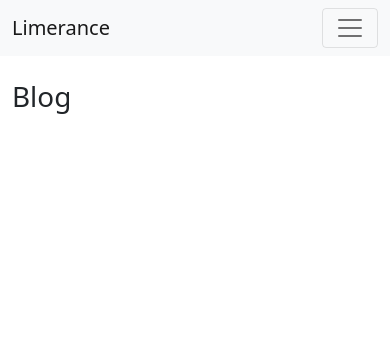
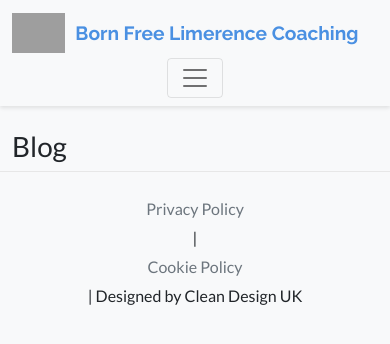
Before and after one commit to JesseRoss001/limerence, a Django app: page /blog/ in a window 390 px wide. Shown: the top 344 px of the page. Run offline with Django 5.2, Linux system fonts and the light colour scheme; grey boxes are pictures that could not be loaded.

Commit message:
basic navbar styled

```diff
--- a/limerance_project/limerance_project/settings.py
+++ b/limerance_project/limerance_project/settings.py
@@ -38,6 +38,7 @@ INSTALLED_APPS = [
     'django.contrib.messages',
     'django.contrib.staticfiles',
     'main',
+
 ]
 
 MIDDLEWARE = [
--- a/limerance_project/templates/base.html
+++ b/limerance_project/templates/base.html
@@ -1,3 +1,4 @@
+{% load static %}
 <!DOCTYPE html>
 <html lang="en">
 <head>
@@ -5,16 +6,88 @@
     <meta name="viewport" content="width=device-width, initial-scale=1.0">
     <title>{% block title %}Limerance{% endblock %}</title>
     <link href="https://cdn.jsdelivr.net/npm/bootstrap@5.1.3/dist/css/bootstrap.min.css" rel="stylesheet">
+    <link href="https://fonts.googleapis.com/css2?family=Lato:wght@300;400;700&family=Nunito:wght@300;400;700&family=Raleway:wght@300;400;700&display=swap" rel="stylesheet">
+    <style>
+        body {
+            font-family: 'Lato', sans-serif;
+            background-color: #f8f9fa;
+            color: #212529;
+        }
+        .navbar {
+            background-color: #f8f9fa !important;
+            box-shadow: 0 2px 4px rgba(0, 0, 0, 0.1);
+        }
+        .navbar-brand {
+            font-family: 'Raleway', sans-serif;
+            font-weight: 700;
+            color: #4a90e2 !important;
+            display: flex;
+            align-items: center;
+        }
+        .navbar-brand img {
+            max-height: 40px;
+            margin-right: 10px;
+        }
+        .navbar-nav .nav-link {
+            color: #7ed321 !important;
+            font-weight: 600;
+        }
+        .navbar-toggler {
+            border-color: rgba(0, 0, 0, 0.1);
+        }
+        .navbar-toggler-icon {
+            color: #4a90e2;
+        }
+        .footer {
+            background-color: #f8f9fa;
+            padding: 20px 0;
+            text-align: center;
+            border-top: 1px solid #e7e7e7;
+        }
+        .footer a {
+            color: #6c757d;
+            margin: 0 15px;
+            text-decoration: none;
+        }
+        .footer a:hover {
+            text-decoration: underline;
+        }
+        @media (max-width: 768px) {
+            .navbar-brand {
+                font-size: 1.2rem;
+                flex-grow: 1;
+            }
+            .navbar-toggler {
+                margin-left: auto;
+                margin-right: auto;
+            }
+            .navbar-collapse {
+                text-align: center;
+            }
+            .navbar-nav .nav-link {
+                display: block;
+                width: 100%;
+                text-align: center;
+            }
+            .footer a {
+                display: block;
+                margin: 5px 0;
+            }
+        }
+    </style>
 </head>
 <body>
-    <nav class="navbar navbar-expand-lg navbar-light bg-light">
+    <nav class="navbar navbar-expand-md navbar-light">
         <div class="container-fluid">
-            <a class="navbar-brand" href="{% url 'home' %}">Limerance</a>
+            <a class="navbar-brand" href="{% url 'home' %}">
+                <img src="{% static 'images/logo-placeholder.png' %}" alt="Logo">
+                Born Free Limerence Coaching
+            </a>
             <button class="navbar-toggler" type="button" data-bs-toggle="collapse" data-bs-target="#navbarNav" aria-controls="navbarNav" aria-expanded="false" aria-label="Toggle navigation">
                 <span class="navbar-toggler-icon"></span>
             </button>
             <div class="collapse navbar-collapse" id="navbarNav">
-                <ul class="navbar-nav">
+                <ul class="navbar-nav ms-auto">
                     <li class="nav-item">
                         <a class="nav-link" href="{% url 'home' %}">Home</a>
                     </li>
@@ -38,6 +111,9 @@
         {% block content %}
         {% endblock %}
     </div>
+    <footer class="footer">
+        <a href="#">Privacy Policy</a> | <a href="#">Cookie Policy</a> | <span>Designed by Clean Design UK</span>
+    </footer>
     <script src="https://cdn.jsdelivr.net/npm/bootstrap@5.1.3/dist/js/bootstrap.bundle.min.js"></script>
 </body>
 </html>
```
